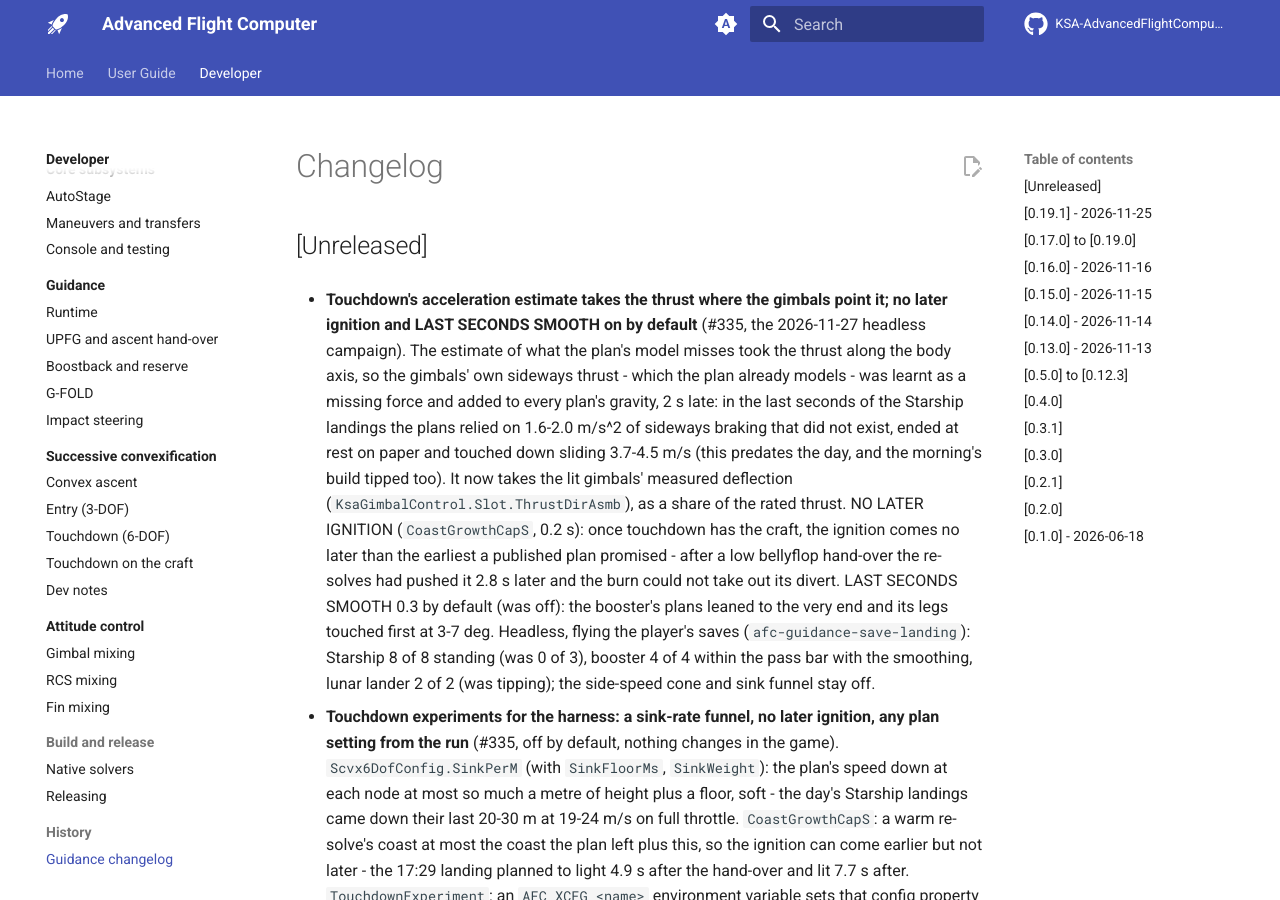
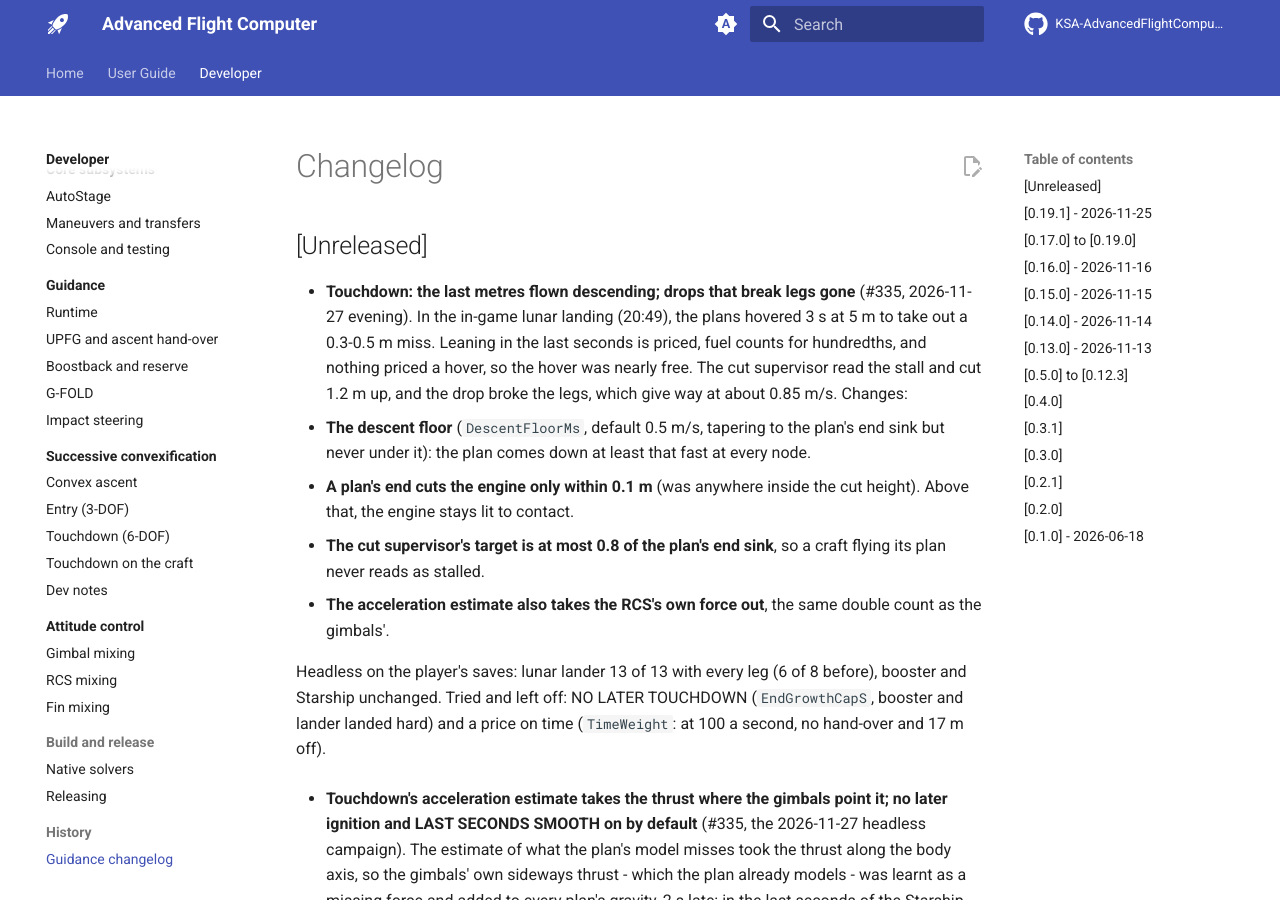
Before and after one commit to Maximilian-Nesslauer/KSA-AdvancedFlightComputer, an MkDocs documentation site: the page built from docs/guidance/CHANGELOG.md, in a window 1280 px wide and 900 px high. Built offline with MkDocs 1.6.1 and Material for MkDocs 9.7.7, drawn with Linux system fonts in a browser that asks for light colours; comment, search, counter and statistics services are not loaded.

Commit message:
Changelog: the descent floor, the 0.1 m plan-end cut, the cut target and the RCS force in the estimate

```diff
--- a/docs/guidance/CHANGELOG.md
+++ b/docs/guidance/CHANGELOG.md
@@ -1,6 +1,14 @@
 # Changelog
 
 ## [Unreleased]
+
+- **Touchdown: the last metres flown descending; drops that break legs gone** (#335, 2026-11-27 evening). In the in-game lunar landing (20:49), the plans hovered 3 s at 5 m to take out a 0.3-0.5 m miss. Leaning in the last seconds is priced, fuel counts for hundredths, and nothing priced a hover, so the hover was nearly free. The cut supervisor read the stall and cut 1.2 m up, and the drop broke the legs, which give way at about 0.85 m/s. Changes:
+  - **The descent floor** (`DescentFloorMs`, default 0.5 m/s, tapering to the plan's end sink but never under it): the plan comes down at least that fast at every node.
+  - **A plan's end cuts the engine only within 0.1 m** (was anywhere inside the cut height). Above that, the engine stays lit to contact.
+  - **The cut supervisor's target is at most 0.8 of the plan's end sink**, so a craft flying its plan never reads as stalled.
+  - **The acceleration estimate also takes the RCS's own force out**, the same double count as the gimbals'.
+
+  Headless on the player's saves: lunar lander 13 of 13 with every leg (6 of 8 before), booster and Starship unchanged. Tried and left off: NO LATER TOUCHDOWN (`EndGrowthCapS`, booster and lander landed hard) and a price on time (`TimeWeight`: at 100 a second, no hand-over and 17 m off).
 
 - **Touchdown's acceleration estimate takes the thrust where the gimbals point it; no later ignition and LAST SECONDS SMOOTH on by default** (#335, the 2026-11-27 headless campaign). The estimate of what the plan's model misses took the thrust along the body axis, so the gimbals' own sideways thrust - which the plan already models - was learnt as a missing force and added to every plan's gravity, 2 s late: in the last seconds of the Starship landings the plans relied on 1.6-2.0 m/s^2 of sideways braking that did not exist, ended at rest on paper and touched down sliding 3.7-4.5 m/s (this predates the day, and the morning's build tipped too). It now takes the lit gimbals' measured deflection (`KsaGimbalControl.Slot.ThrustDirAsmb`), as a share of the rated thrust. NO LATER IGNITION (`CoastGrowthCapS`, 0.2 s): once touchdown has the craft, the ignition comes no later than the earliest a published plan promised - after a low bellyflop hand-over the re-solves had pushed it 2.8 s later and the burn could not take out its divert. LAST SECONDS SMOOTH 0.3 by default (was off): the booster's plans leaned to the very end and its legs touched first at 3-7 deg. Headless, flying the player's saves (`afc-guidance-save-landing`): Starship 8 of 8 standing (was 0 of 3), booster 4 of 4 within the pass bar with the smoothing, lunar lander 2 of 2 (was tipping); the side-speed cone and sink funnel stay off.
 
```
